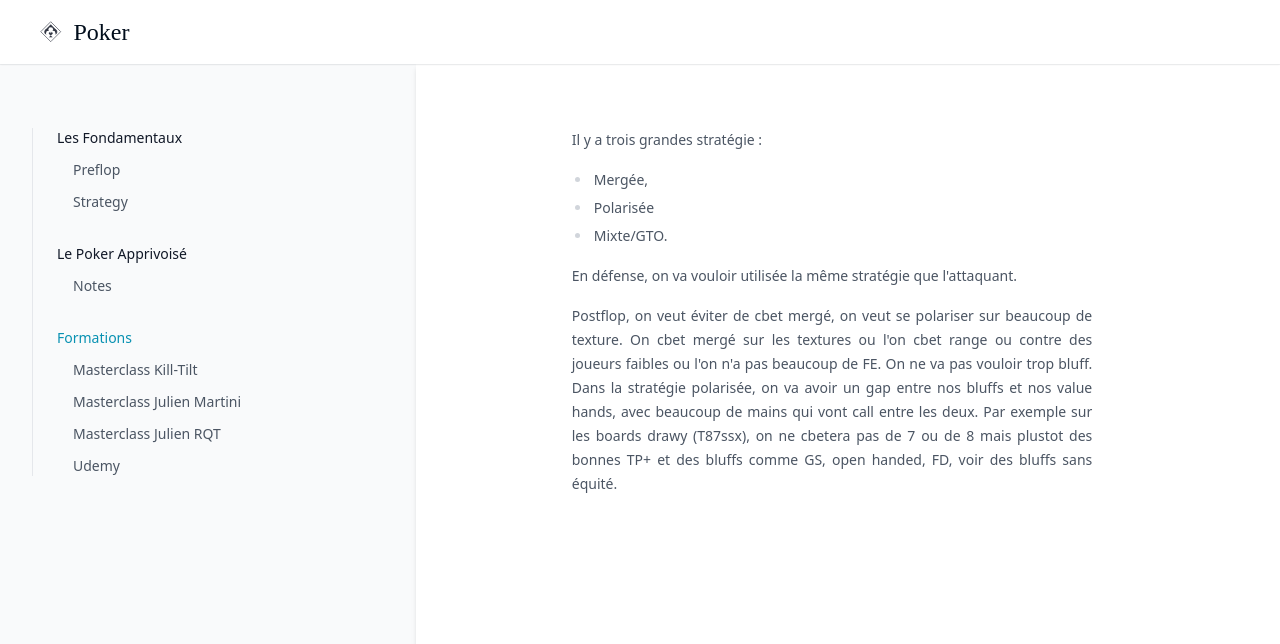
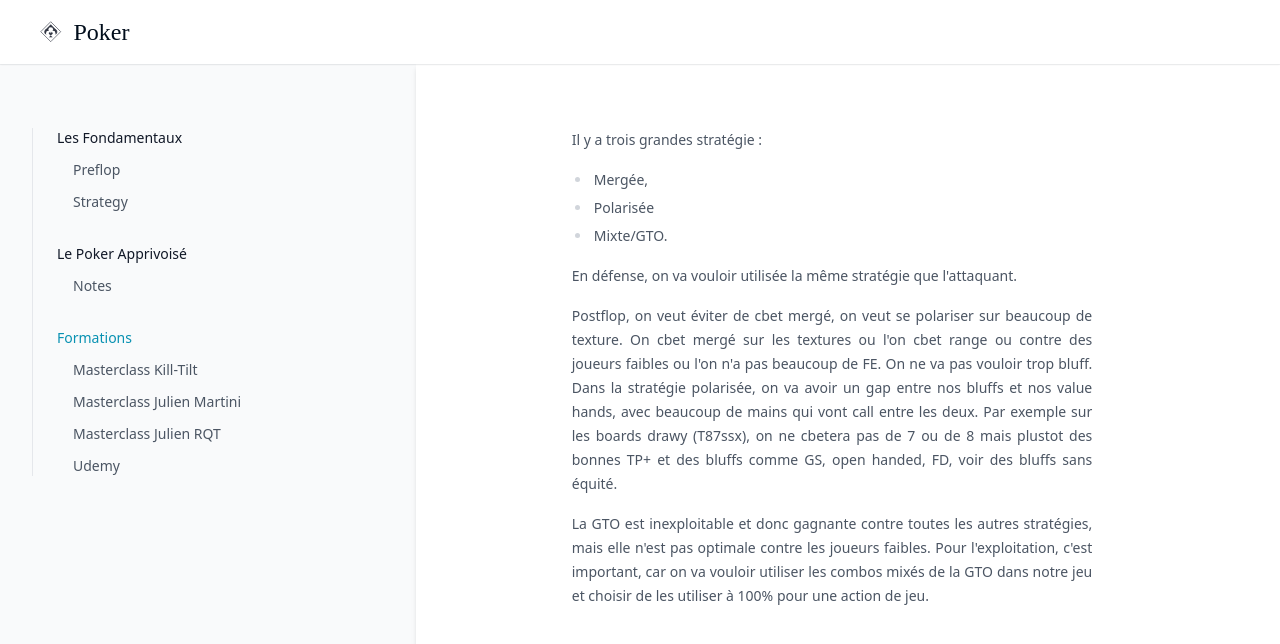
Before and after one commit to greglejeune/ebook, a Jekyll site: the page built from _poker/2021-09-11-strategy.md, in a window 1280 px wide. Shown: the top 644 px of the page. Built offline with Jekyll 4.4.1, drawn with Linux system fonts in a browser that asks for light colours.

Commit message:
Update 2021-09-11-strategy.md

```diff
--- a/_poker/2021-09-11-strategy.md
+++ b/_poker/2021-09-11-strategy.md
@@ -18,3 +18,7 @@ Il y a trois grandes stratégie :
 <p style="text-align: justify;">
   Postflop, on veut éviter de cbet mergé, on veut se polariser sur beaucoup de texture. On cbet mergé sur les textures ou l'on cbet range ou contre des joueurs faibles ou l'on n'a pas beaucoup de FE. On ne va pas vouloir trop bluff. Dans la stratégie polarisée, on va avoir un gap entre nos bluffs et nos value hands, avec beaucoup de mains qui vont call entre les deux. Par exemple sur les boards drawy (T87ssx), on ne cbetera pas de 7 ou de 8 mais plustot des bonnes TP+ et des bluffs comme GS, open handed, FD, voir des bluffs sans équité.
 </p>
+
+<p style="text-align: justify;">
+  La GTO est inexploitable et donc gagnante contre toutes les autres stratégies, mais elle n'est pas optimale contre les joueurs faibles. Pour l'exploitation, c'est important, car on va vouloir utiliser les combos mixés de la GTO dans notre jeu et choisir de les utiliser à 100% pour une action de jeu.
+</p>
```
